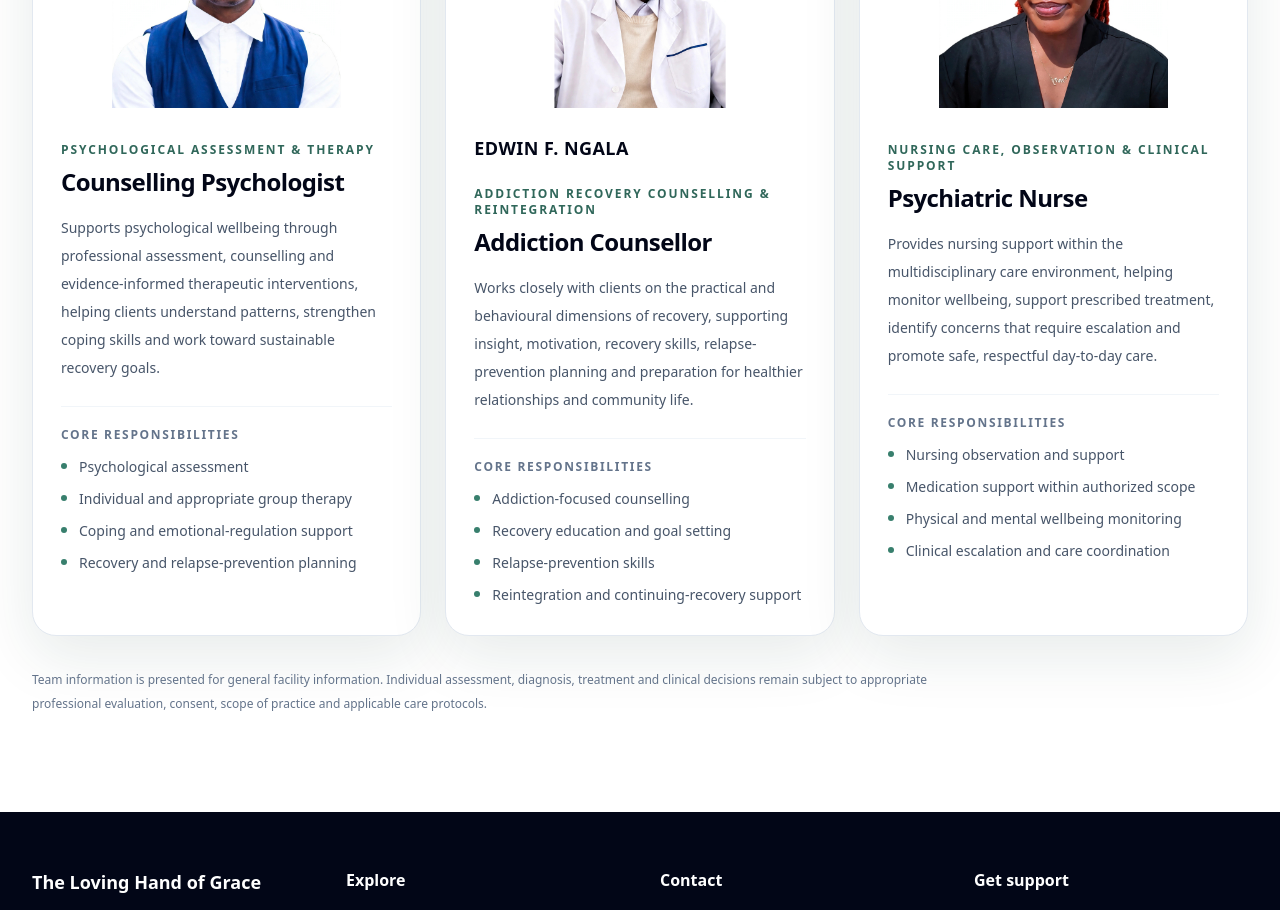
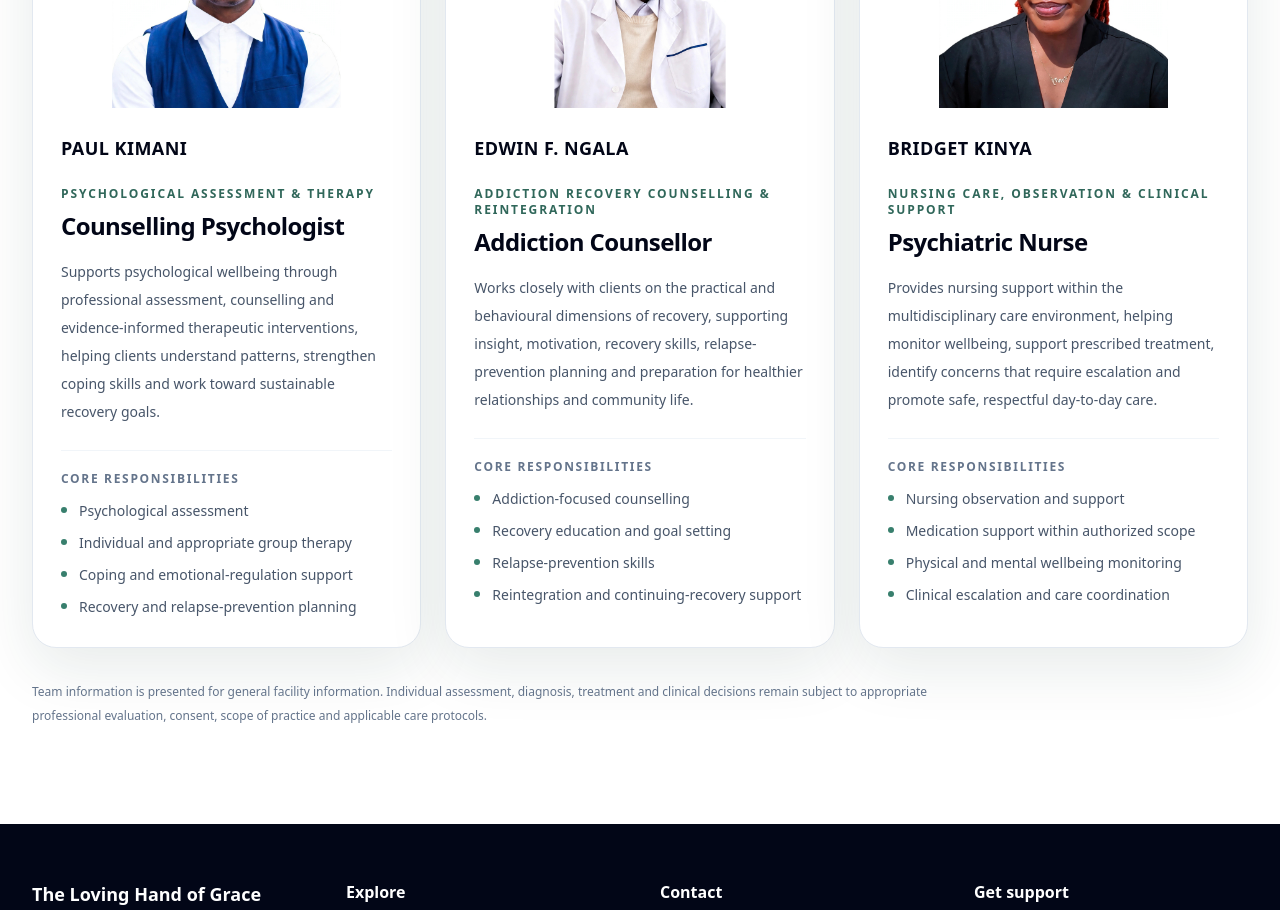
Before and after one commit to EPHANTUS2026/EPHANTUS2026-The_loving-Hand-of-Grace-., a Next.js app: page /team in a window 1280 px wide. Shown: the part 1760-2670 px from the top of the page. Built offline with nearby package versions, Linux system fonts and the light colour scheme; no server answers.

Commit message:
Name team profiles for Bridget Kinya and Paul Kimani

```diff
--- a/app/team/page.js
+++ b/app/team/page.js
@@ -27,6 +27,7 @@ const team=[
   },
   {
     role:'Counselling Psychologist',
+    name:'PAUL KIMANI',
     photo:'/images/team/counselling-psychologist.jpg',
     docket:'Psychological Assessment & Therapy',
     profile:'Supports psychological wellbeing through professional assessment, counselling and evidence-informed therapeutic interventions, helping clients understand patterns, strengthen coping skills and work toward sustainable recovery goals.',
@@ -42,6 +43,7 @@ const team=[
   },
   {
     role:'Psychiatric Nurse',
+    name:'BRIDGET KINYA',
     photo:'/images/team/psychiatric-nurse.jpg',
     docket:'Nursing Care, Observation & Clinical Support',
     profile:'Provides nursing support within the multidisciplinary care environment, helping monitor wellbeing, support prescribed treatment, identify concerns that require escalation and promote safe, respectful day-to-day care.',
```
